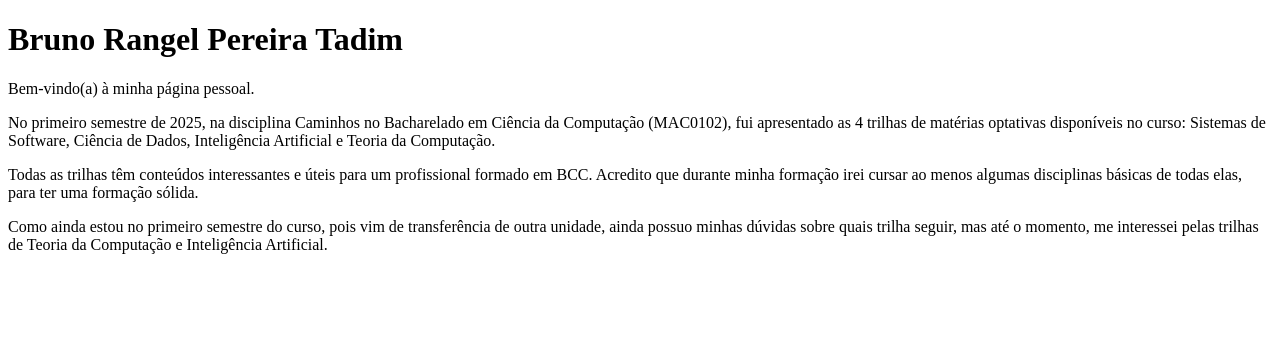
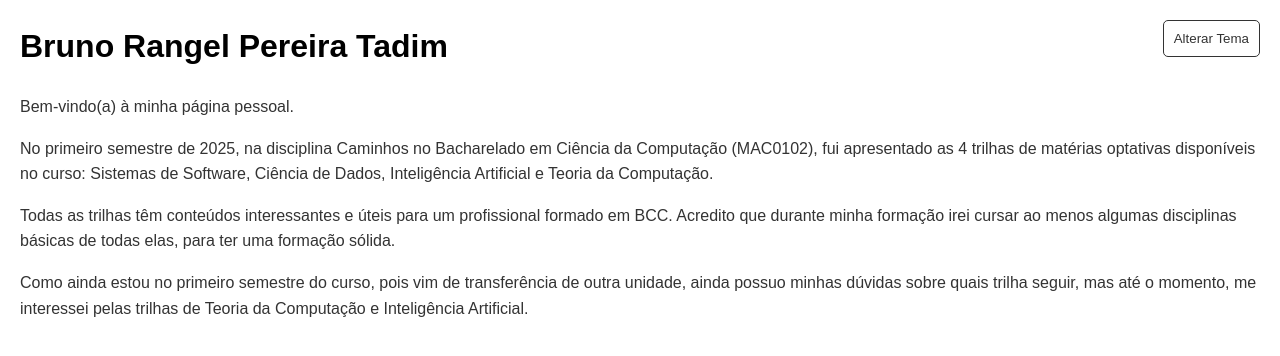
Before and after one commit to BruRangel/BruRangel.github.io, a plain HTML site: page index.html in a window 1280 px wide. Drawn offline with Linux system fonts and the light colour scheme.

Commit message:
Adicionando tema escuro como opção

```diff
--- a/index.html
+++ b/index.html
@@ -4,13 +4,46 @@
         <meta charset = "UTF-8">
         <meta name = "viewport" content = "width = device-width, initial-scale = 1.0">
         <title> Página Pessoal de Bruno Rangel </title>
+        <style>
+            :root {
+                --cor-fundo: "f1f1f1";
+                --cor-texto: #333;
+                --cor-titulo: #000;
+            }
+            body.dark-mode {
+                --cor-fundo: #212121;
+                --cor-texto: #ccc;
+                --cor-titulo: #000;
+            }
+            body {
+                font-family: sans-serif;
+                line-height: 1.6;
+                margin: 20px;
+                background-color: var(--cor-fundo);
+                color: var(--cor-texto);
+                transition: background-color 0.3s, color 0.3s;
+            }
+            h1, h2 {
+                color: var(--cor-titulo);
+            }
+            #toggle-theme {
+                position: absolute;
+                top: 20px;
+                right: 20px;
+                padding: 10px;
+                cursor: pointer;
+                border-radius: 5px;
+                border: 1px solid var(--cor-texto);
+                background-color: var(--cor-fundo);
+                color: var(--cor-texto);
+            }
+        </style>
     </head>
     <body>
+        <button id="toggle-theme">Alterar Tema</button>
         <h1>Bruno Rangel Pereira Tadim</h1>
 
-        <p> Bem-vindo(a) à minha página pessoal.
-
-        </p>
+        <p> Bem-vindo(a) à minha página pessoal.</p>
 
         <p>
             No primeiro semestre de 2025, na disciplina Caminhos no Bacharelado em Ciência da Computação (MAC0102),
@@ -26,5 +59,25 @@
             Como ainda estou no primeiro semestre do curso, pois vim de transferência de outra unidade, ainda possuo minhas dúvidas sobre quais trilha seguir,
             mas até o momento, me interessei pelas trilhas de Teoria da Computação e Inteligência Artificial.
         </p>
+
+        <script>
+            const toggleButton = document.getElementById('toggle-theme');
+            const body = document.body;
+
+            toggleButton.addEventListener('click', () => {
+                body.classList.toggle('dark-mode');
+
+                if (body.classList.contains('dark-mode')) {
+                    localStorage.setItem('theme', 'dark');
+                } else {
+                    localStorage.setItem('theme', 'light');
+                }
+            });
+
+            const savedTheme = localStorage.getItem('theme');
+            if (savedTheme === 'dark') {
+                body.classList.add('dark-mode');
+            }
+        </script>
     </body>
 </html>
```
